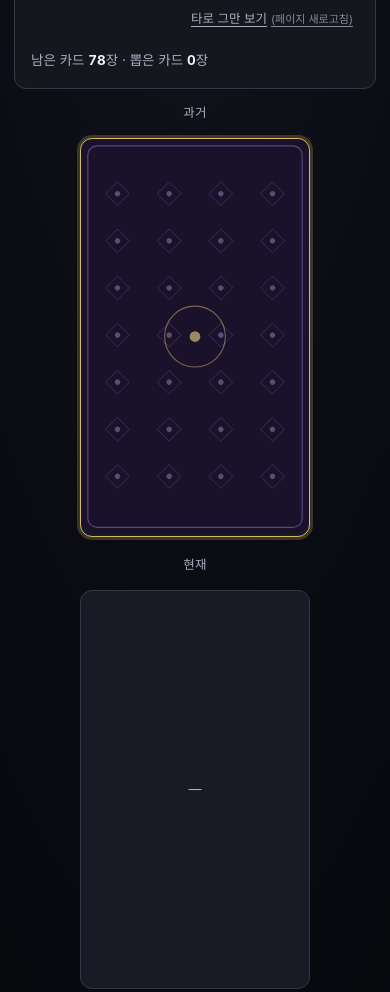
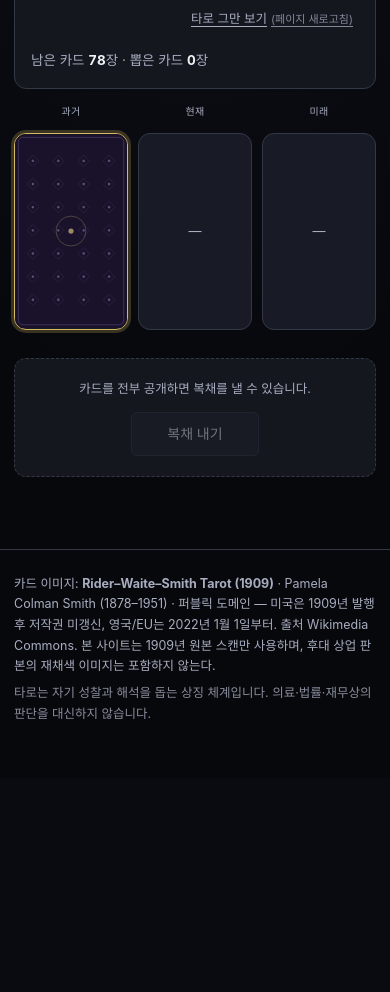
Before and after one commit to severeromantica-netizen/instant_tarot, a plain HTML site: page index.html in a window 390 px wide. Shown: the part 838-1830 px from the top of the page. After the commit the page ends 1616 px from the top, so only its background shows below. Drawn offline with Linux system fonts and the light colour scheme.

Commit message:
모바일에서 쓰리카드 스프레드 배열오류 수정

```diff
--- a/css/style.css
+++ b/css/style.css
@@ -441,9 +441,18 @@ input:focus-visible, select:focus-visible, .btn:focus-visible, .tab:focus-visibl
 }
 
 .slot {
-  width: clamp(130px, 19vw, 200px);
   display: flex; flex-direction: column; gap: 8px;
 }
+
+/* 한 줄 배치(원 카드·쓰리 카드)는 카드들이 줄을 나눠 갖는다.
+   폭을 고정하면 좁은 화면에서 한 줄에 못 들어가 세로로 줄바꿈되므로,
+   flex로 남은 폭을 나눠 쓰게 하고 상한만 픽셀로 둔다. */
+.layout-row .slot {
+  flex: 1 1 0;
+  min-width: 0;
+  max-width: 200px;
+}
+.layout-row .slot-label { font-size: clamp(10px, 2.4vw, 12.5px); }
 
 .slot-label {
   font-size: 12.5px; color: var(--muted); text-align: center;
@@ -656,12 +665,17 @@ dialog.sheet::backdrop { background: #000000a6; backdrop-filter: blur(2px); }
 .disclaimer { opacity: .8; }
 
 @media (max-width: 860px) {
-  .slot { width: 100%; max-width: 230px; }
-  .layout-row { gap: 18px; }
   /* free 배치는 좁은 화면에서도 좌표를 유지한 채 통째로 축소된다.
      세로로 쌓으면 카드가 많은 스프레드에서 스크롤이 길어지고 배치의 뜻이 사라진다.
-     작아진 카드는 눌러서 크게 볼 수 있다. */
+     한 줄 배치도 줄바꿈 없이 그대로 줄어든다. 작아진 카드는 눌러서 크게 볼 수 있다. */
   .sheet-art { float: none; margin: 0 auto 14px; }
+
+  /* 카드가 줄어든 만큼 배지도 줄여야 카드 번호를 가리지 않는다 */
+  .layout-row .reversed-flag,
+  .layout-row .pick-flag {
+    font-size: 9px; padding: 2px 6px; top: 5px; left: 5px;
+  }
+  .layout-row .pick-flag { top: auto; left: auto; bottom: 5px; right: 5px; }
 }
 
 @media (prefers-reduced-motion: reduce) {
```
Also changed, not shown: 1 other file.
